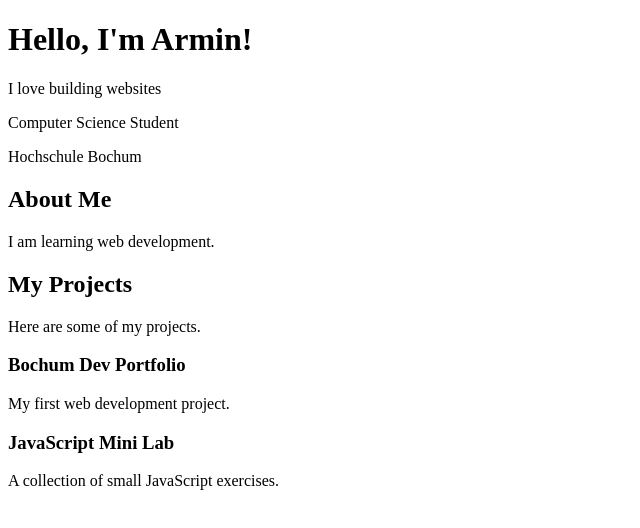
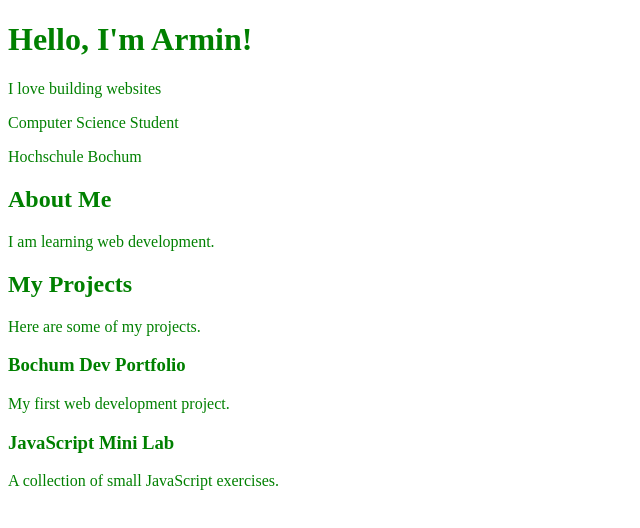
Before and after one commit to arminmova/bochum-dev-portfolio, a plain HTML site: page index.html in a window 1280 px wide. Shown: the whole page, without its empty margins (0-640 px from the left). Drawn offline with Linux system fonts and the light colour scheme.

Commit message:
feat: add initial CSS styling

```diff
--- a/index.html
+++ b/index.html
@@ -4,6 +4,7 @@
     <meta charset="UTF-8">
     <meta name="viewport" content="width=device-width, initial-scale=1.0">
     <title>Armin | Developer Portfolio</title>
+    <link rel="stylesheet" href="./style.css">
   </head>
 
   <body>
--- /dev/null
+++ b/style.css
@@ -0,0 +1,3 @@
+body {
+  color: green;
+}
```
